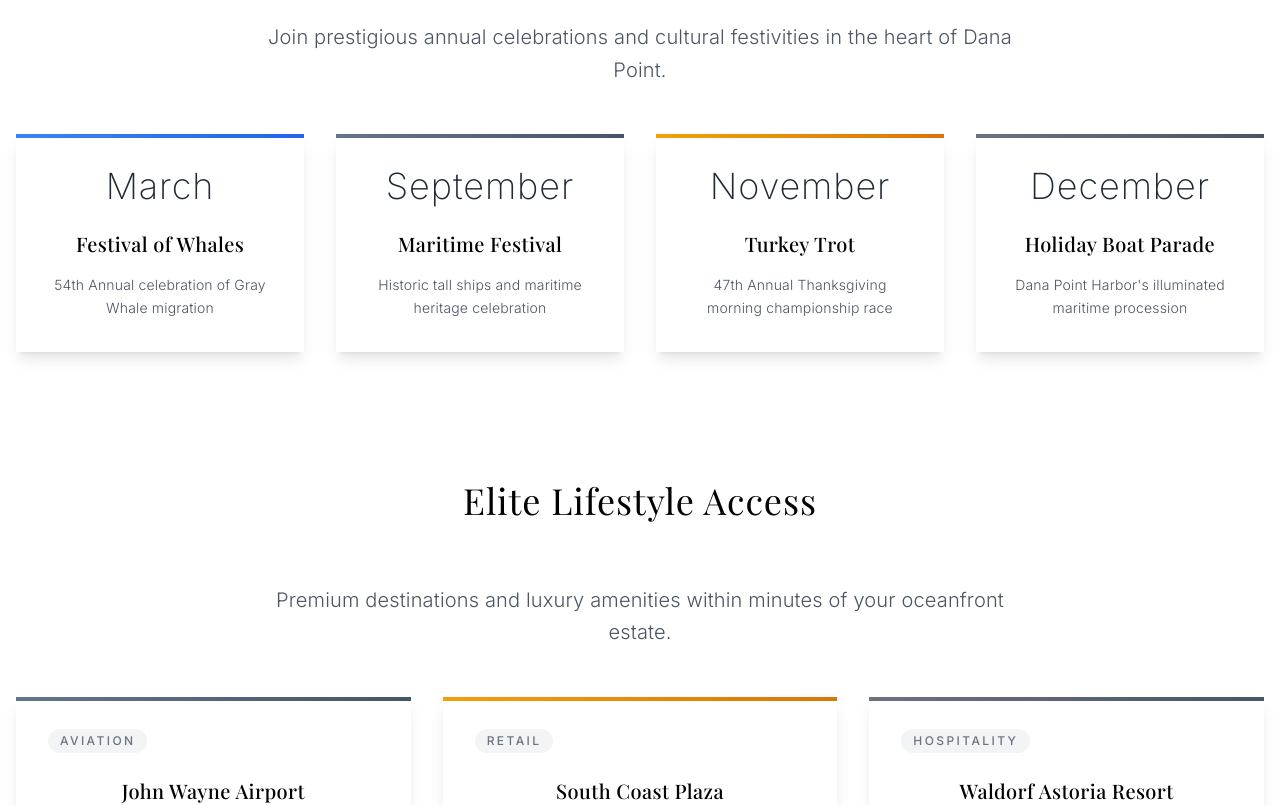
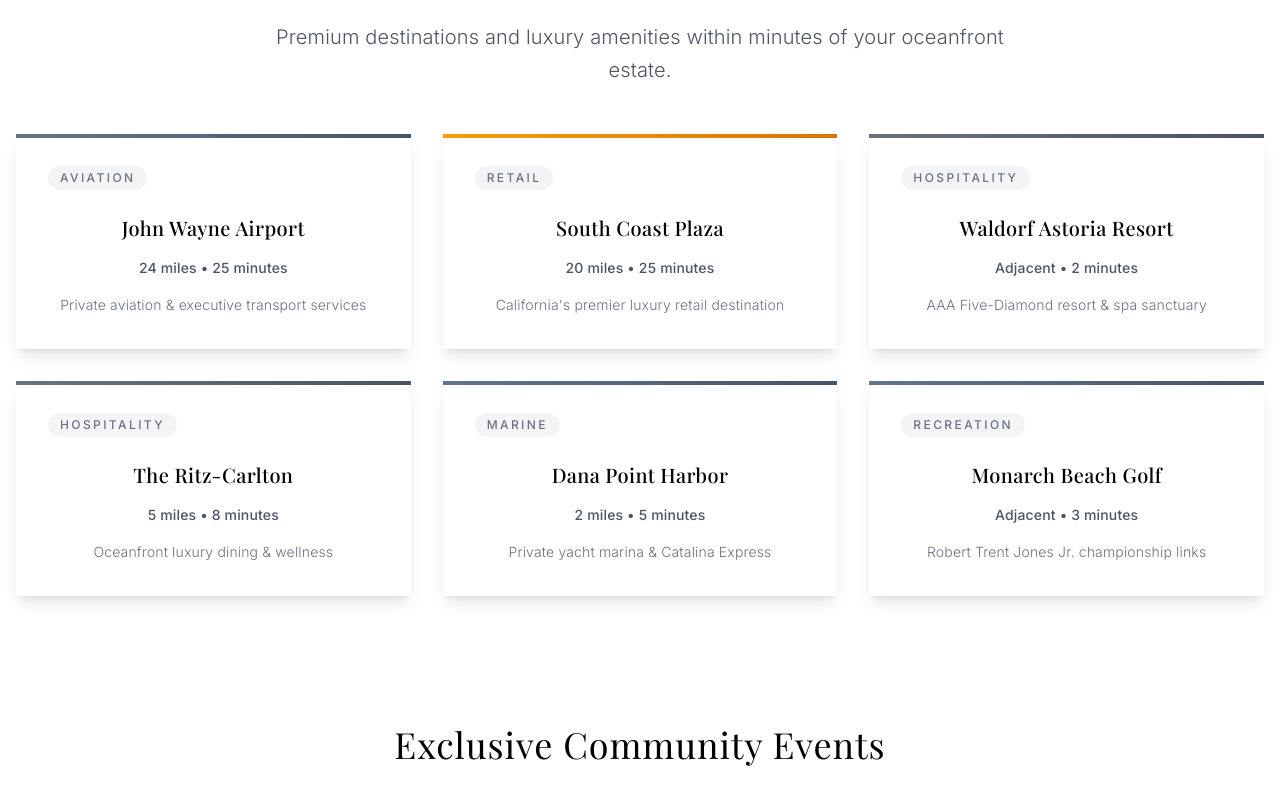
Before and after one commit to derekmmay/property-websites, a React (Vite) app: page /locale in a window 1280 px wide. Shown: the part 1860-2665 px from the top of the page. Built offline with nearby package versions, Linux system fonts and the light colour scheme; a web font is replaced by a local one.

Commit message:
Reorder content section
Move "elite lifestyle access" above "explore community events".

```diff
--- a/src/pages/Lifestyle.tsx
+++ b/src/pages/Lifestyle.tsx
@@ -116,14 +116,14 @@ const Lifestyle = () => {
         </div>
 
 
-        {/* Events Calendar Section */}
+        {/* Luxury Destinations Section */}
         <div className="mb-32">
-          <EventsCalendar />
+          <LuxuryDestinations />
         </div>
 
-        {/* Luxury Destinations Section */}
+        {/* Events Calendar Section */}
         <div className="mb-24">
-          <LuxuryDestinations />
+          <EventsCalendar />
         </div>
       </div>
 
```
